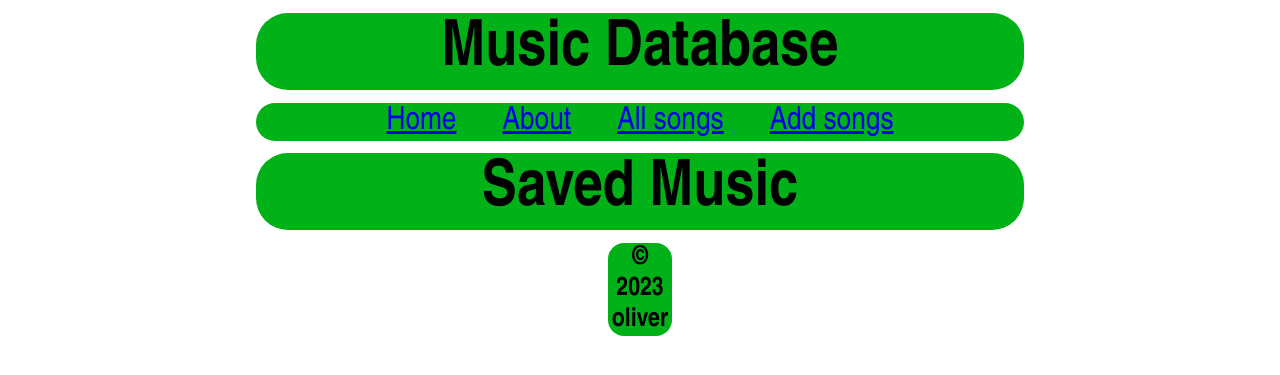
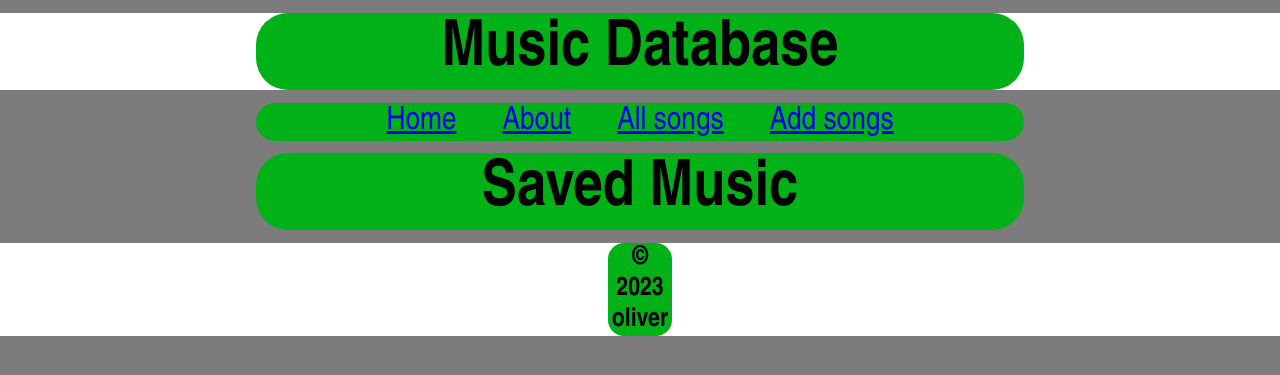
Before and after one commit to 20081oliver/project, a Flask app: page / in a window 1280 px wide. Shown: the top 375 px of the page. Run offline with Flask 3, Linux system fonts and the light colour scheme.

Commit message:
flask 8 fixing and beginning to add a delete feature

```diff
--- a/routes.py
+++ b/routes.py
@@ -14,6 +14,7 @@ def home():
 def about():
     return render_template("about.html")
 
+
 @app.route('/all_songs')
 def all_songs():
     conn = sqlite3.connect('song.db')
@@ -23,6 +24,7 @@ def all_songs():
     print(results)
     return render_template("all_songs.html", results=results)
 
+
 @app.post('/add_a_song')
 def add_a_song():
     conn = sqlite3.connect('song.db')
@@ -31,12 +33,16 @@ def add_a_song():
     cur.execute(sql, (request.form['name'], request.form['artist'], request.form['album']))
     conn.commit()
     results = cur.fetchall()
+    print(results)
     return redirect("all_songs")
 
+
+# @app.route('/delete/<int:id>')
 
 @app.route('/add_song', methods=['POST', 'GET'])
 def add_song():
     return render_template("add_song.html")
 
+
 if __name__ == "__main__":
-    app.run(debug = True)
+    app.run(debug=True)
--- a/static/CSS/styles.css
+++ b/static/CSS/styles.css
@@ -16,7 +16,7 @@ footer{
 }
 
 body{
-    background-color: #ffffff;
+    background-color: #7c7c7c;
 
 }
 
```
Also changed, not shown: song.db.
